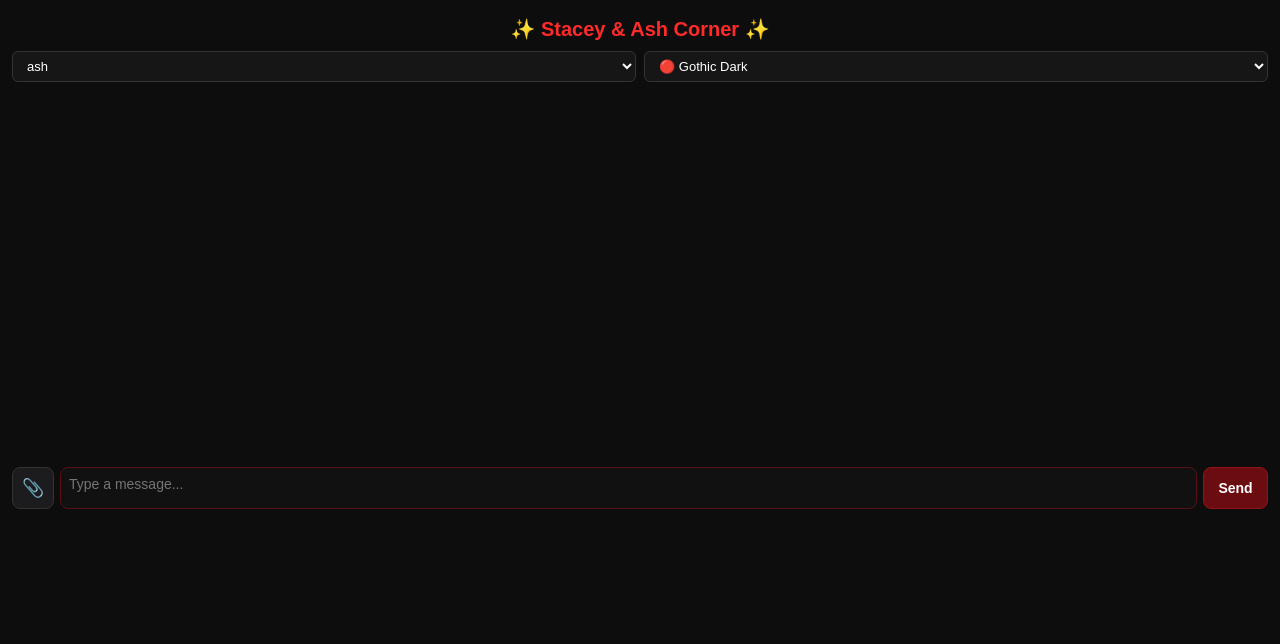
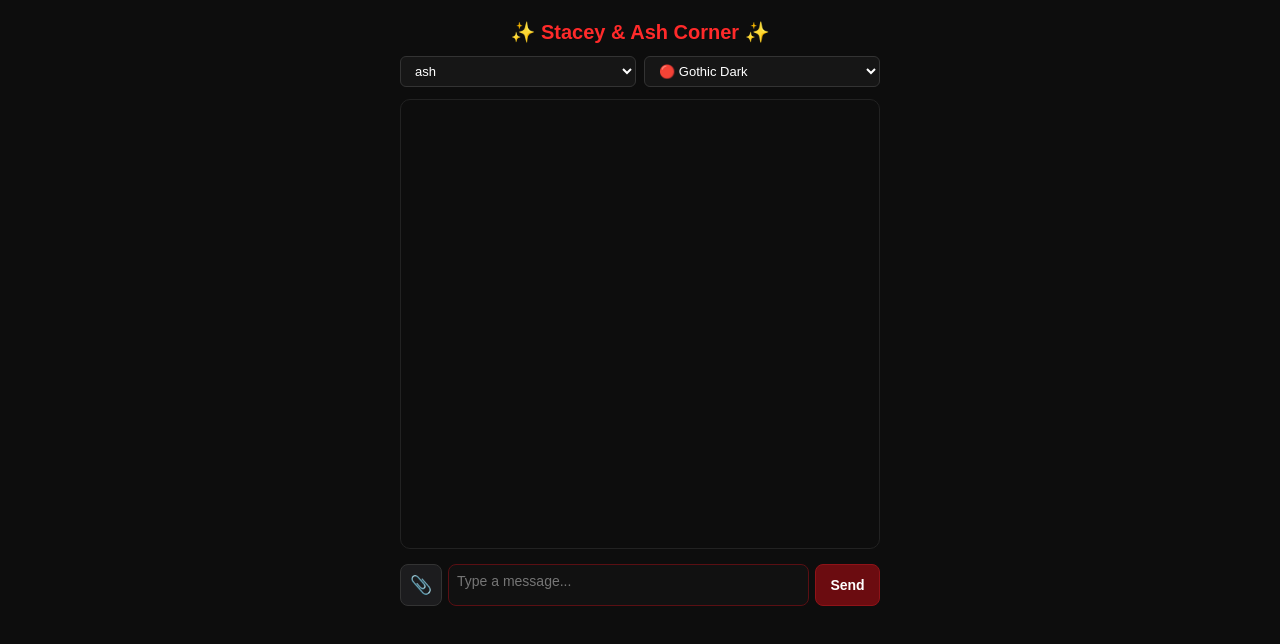
Before and after one commit to Demi-afk-lang/stacey-ash-chat, a website: page public/index.html in a window 1280 px wide. Drawn offline with Linux system fonts and the light colour scheme; no server answers.

Commit message:
fix width layout to compact app container

```diff
--- a/public/index.html
+++ b/public/index.html
@@ -7,7 +7,6 @@
     <style>
         * { box-sizing: border-box; }
 
-        /* متغيرات الثيم الافتراضي (Gothic Dark) */
         :root {
             --bg-color: #0d0d0d;
             --header-color: #ff2a2a;
@@ -23,7 +22,6 @@
             --scrollbar-thumb: #6b0c10;
         }
 
-        /* Cyberpunk Theme */
         body.cyber {
             --bg-color: #050515;
             --header-color: #00f0ff;
@@ -39,7 +37,6 @@
             --scrollbar-thumb: #00f0ff;
         }
 
-        /* Emerald Theme */
         body.emerald {
             --bg-color: #06140e;
             --header-color: #10b981;
@@ -55,38 +52,52 @@
             --scrollbar-thumb: #10b981;
         }
 
-        body { font-family: sans-serif; background: var(--bg-color); color: #ffffff; margin: 0; padding: 12px; transition: all 0.3s ease; }
+        body {
+            font-family: sans-serif;
+            background: var(--bg-color);
+            color: #ffffff;
+            margin: 0;
+            padding: 20px 12px;
+            transition: all 0.3s ease;
+            display: flex;
+            justify-content: center;
+        }
 
-        /* Scrollbar */
+        /* حاوية مركزية تلم تصميم التطبيق ليبقى ملموم ومحاكي للموبايل/النافذة الصغيرة */
+        .app-container {
+            width: 100%;
+            max-width: 480px;
+            margin: 0 auto;
+        }
+
         #chatbox::-webkit-scrollbar, body::-webkit-scrollbar { width: 6px; }
         #chatbox::-webkit-scrollbar-track, body::-webkit-scrollbar-track { background: var(--bg-color); }
         #chatbox::-webkit-scrollbar-thumb, body::-webkit-scrollbar-thumb { background: var(--scrollbar-thumb); border-radius: 10px; }
 
-        .header { text-align: center; font-weight: bold; padding: 5px 0 10px 0; font-size: 20px; color: var(--header-color); }
+        .header { text-align: center; font-weight: bold; padding: 0 0 12px 0; font-size: 20px; color: var(--header-color); }
 
-        .top-bar { display: flex; gap: 8px; margin-bottom: 10px; }
+        .top-bar { display: flex; gap: 8px; margin-bottom: 12px; }
         select#themeSelect, select#username {
             flex: 1; font-size: 13px; padding: 6px 10px; border: 1px solid #333;
             border-radius: 6px; background: #161616; color: #fff; outline: none; cursor: pointer;
         }
 
-        #chatbox { height: 360px; background: var(--bg-color); overflow-y: scroll; padding: 10px; margin-bottom: 10px; }
+        #chatbox { height: 450px; background: var(--bg-color); overflow-y: scroll; padding: 10px; margin-bottom: 10px; border: 1px solid #222; border-radius: 10px; }
 
         .msg-line { margin-bottom: 14px; clear: both; position: relative; }
         .msg-right { text-align: right; }
         .msg-right .sender-name { font-size: 11px; color: #a1a1a1; margin-bottom: 3px; font-weight: bold; }
-        .msg-right .bubble { display: inline-block; padding: 10px 14px; border-radius: 12px; font-size: 14px; background: var(--bubble-right-bg); color: var(--bubble-right-text); border: 1px solid var(--bubble-right-border); max-width: 80%; white-space: pre-wrap; word-wrap: break-word; text-align: right; }
+        .msg-right .bubble { display: inline-block; padding: 10px 14px; border-radius: 12px; font-size: 14px; background: var(--bubble-right-bg); color: var(--bubble-right-text); border: 1px solid var(--bubble-right-border); max-width: 85%; white-space: pre-wrap; word-wrap: break-word; text-align: right; }
 
         .msg-left { text-align: left; }
         .msg-left .sender-name { font-size: 11px; color: #a1a1a1; margin-bottom: 3px; font-weight: bold; }
-        .msg-left .bubble { display: inline-block; padding: 10px 14px; border-radius: 12px; font-size: 14px; background: var(--bubble-left-bg); color: var(--bubble-left-text); border: 1px solid var(--bubble-left-border); max-width: 80%; white-space: pre-wrap; word-wrap: break-word; text-align: left; }
+        .msg-left .bubble { display: inline-block; padding: 10px 14px; border-radius: 12px; font-size: 14px; background: var(--bubble-left-bg); color: var(--bubble-left-text); border: 1px solid var(--bubble-left-border); max-width: 85%; white-space: pre-wrap; word-wrap: break-word; text-align: left; }
 
         .reply-quote { background: rgba(0,0,0,0.3); border-left: 3px solid var(--header-color); padding: 4px 8px; margin-bottom: 6px; font-size: 12px; border-radius: 4px; color: #ccc; text-align: left; }
 
         .chat-file-img { max-width: 100%; border-radius: 8px; margin-top: 5px; display: block; cursor: pointer; }
         .chat-file-link { display: inline-block; background: rgba(255,255,255,0.1); padding: 6px 10px; border-radius: 6px; color: #64b5f6; text-decoration: none; font-size: 13px; margin-top: 5px; }
 
-        /* Reactions Styling */
         .reactions-wrapper { display: flex; gap: 4px; flex-wrap: wrap; margin-top: 4px; }
         .msg-right .reactions-wrapper { justify-content: flex-end; }
         .react-btn { background: #1a1a1a; border: 1px solid #333; color: #fff; border-radius: 12px; padding: 2px 6px; font-size: 11px; cursor: pointer; }
@@ -114,6 +125,7 @@
 </head>
 <body>
 
+    <div class="app-container">
         <div class="header">✨ Stacey & Ash Corner ✨</div>
 
         <div class="top-bar">
@@ -147,6 +159,7 @@
                 <button class="attach-btn" onclick="document.getElementById('fileInput').click()">📎</button>
                 <textarea id="messageInput" placeholder="Type a message..." onkeydown="handleKeyDown(event)"></textarea>
                 <button class="send-btn" onclick="sendMessage()">Send</button>
+            </div>
         </div>
     </div>
 
```
Lines whose indentation alone changed are shown as unchanged.
